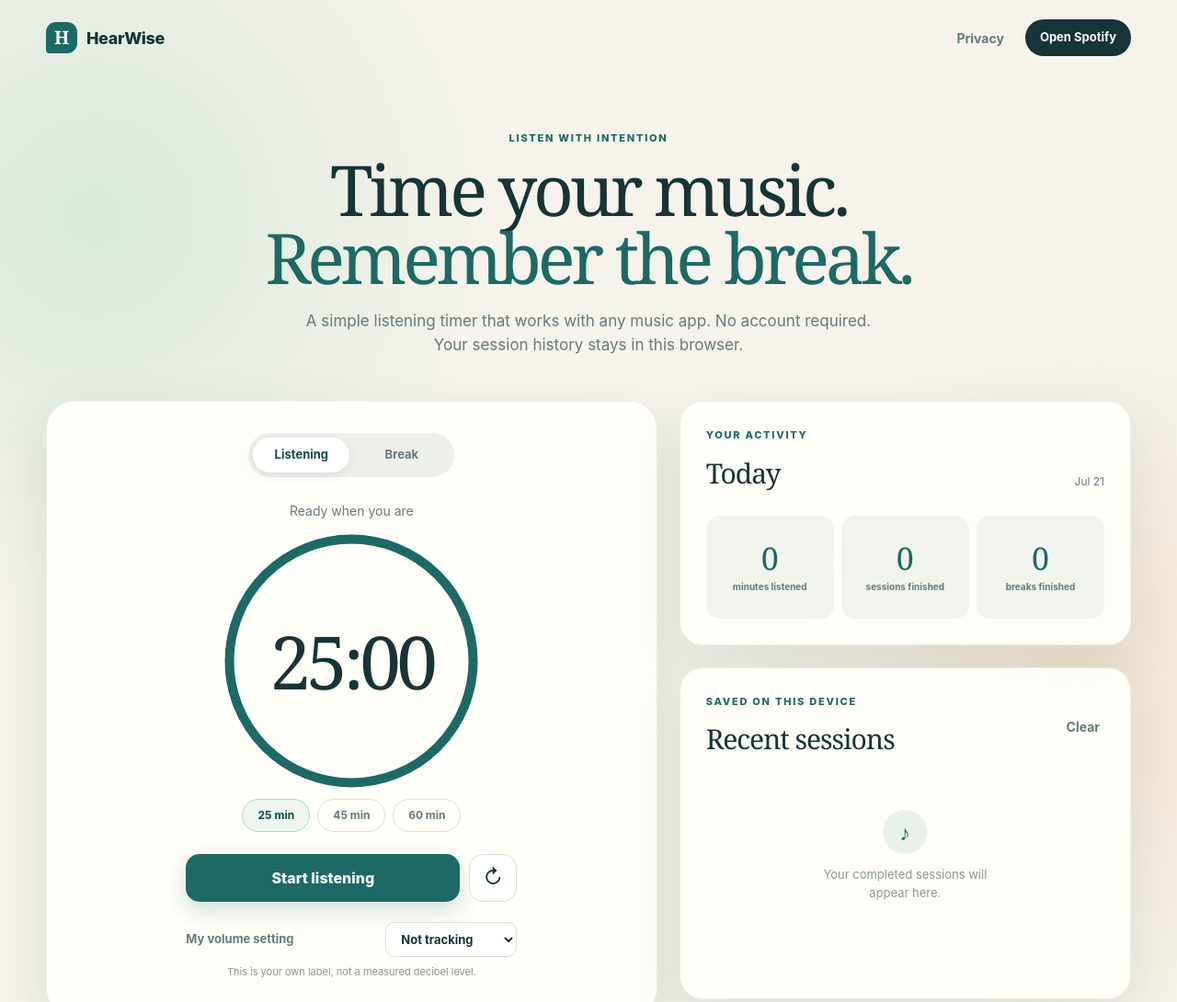
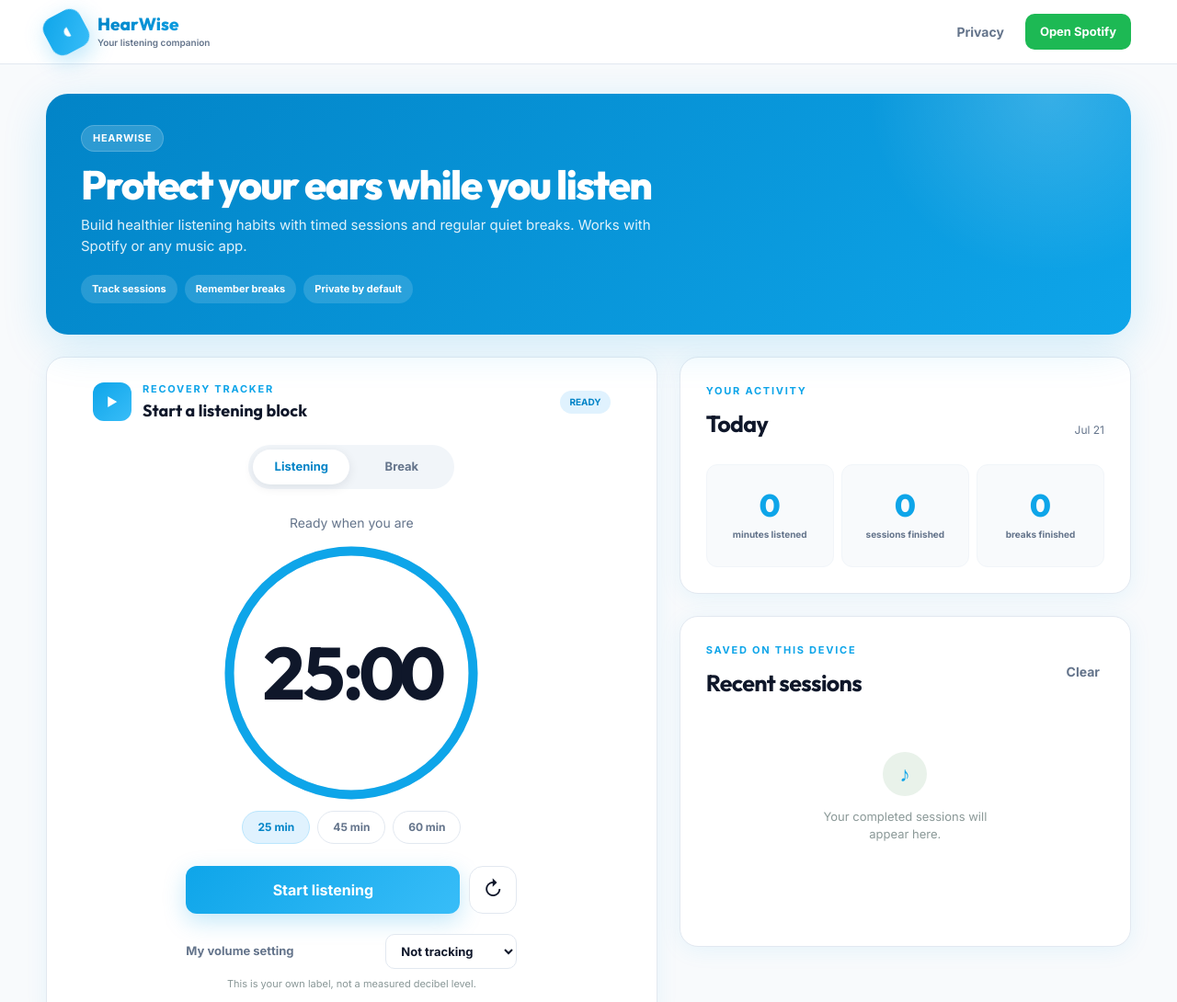
Before and after one commit to aishugogi11/hearwise, a website: page public/index.html in a window 1280 px wide. Shown: the top 1090 px of the page at 92% size. Drawn offline with Linux system fonts and the light colour scheme.

Commit message:
Restore the original HearWise design
Bring the public timer back into HearWise's blue dashboard visual system while preserving real, private session tracking.

```diff
--- a/public/index.html
+++ b/public/index.html
@@ -6,13 +6,16 @@
   <meta name="theme-color" content="#102a2b">
   <meta name="description" content="HearWise is a private listening timer that helps you pace music sessions and remember restorative breaks.">
   <title>HearWise — Listening Timer</title>
+  <link rel="preconnect" href="https://fonts.googleapis.com">
+  <link rel="preconnect" href="https://fonts.gstatic.com" crossorigin>
+  <link href="https://fonts.googleapis.com/css2?family=Inter:wght@400;500;600;700&family=Outfit:wght@500;600;700;800&display=swap" rel="stylesheet">
   <link rel="stylesheet" href="./styles.css">
 </head>
 <body>
   <header class="site-header">
     <a class="brand" href="./" aria-label="HearWise home">
-      <span class="brand-mark" aria-hidden="true">H</span>
-      <span>HearWise</span>
+      <span class="brand-mark" aria-hidden="true">◖</span>
+      <span class="brand-copy"><strong>HearWise</strong><small>Your listening companion</small></span>
     </a>
     <nav class="header-actions" aria-label="Quick links">
       <button class="text-button" id="privacyButton" type="button">Privacy</button>
@@ -24,13 +27,23 @@
 
   <main>
     <section class="hero">
-      <p class="eyebrow">Listen with intention</p>
-      <h1>Time your music.<br><span>Remember the break.</span></h1>
-      <p class="hero-copy">A simple listening timer that works with any music app. No account required. Your session history stays in this browser.</p>
+      <div class="hero-badge">HearWise</div>
+      <h1>Protect your ears while you listen</h1>
+      <p class="hero-copy">Build healthier listening habits with timed sessions and regular quiet breaks. Works with Spotify or any music app.</p>
+      <div class="hero-chips" aria-label="HearWise features">
+        <span>Track sessions</span>
+        <span>Remember breaks</span>
+        <span>Private by default</span>
+      </div>
     </section>
 
     <section class="app-grid" aria-label="Listening timer">
       <article class="timer-card">
+        <div class="card-heading">
+          <div class="card-heading-icon" aria-hidden="true">▶</div>
+          <div><p class="eyebrow">Recovery tracker</p><h2>Start a listening block</h2></div>
+          <span class="live-pill">Ready</span>
+        </div>
         <div class="mode-switch" role="group" aria-label="Timer mode">
           <button class="mode-button active" type="button" data-mode="listen">Listening</button>
           <button class="mode-button" type="button" data-mode="break">Break</button>
@@ -117,8 +130,8 @@
     </section>
 
     <section class="how-it-works">
-      <p class="eyebrow">Built for real use</p>
-      <h2>A calmer way to pace long listening days</h2>
+      <p class="eyebrow">Your listening plan</p>
+      <h2>A simple routine for long listening days</h2>
       <div class="steps">
         <article><span>1</span><h3>Choose a block</h3><p>Pick a listening duration that fits what you are doing.</p></article>
         <article><span>2</span><h3>Play anywhere</h3><p>Use Spotify or any music app while HearWise keeps time.</p></article>
--- a/public/styles.css
+++ b/public/styles.css
@@ -1,14 +1,14 @@
 :root {
-  --ink: #173436;
-  --muted: #667b7c;
-  --paper: #f5f3eb;
-  --card: #fffef9;
-  --line: #d9dfd8;
-  --green: #1d6965;
-  --green-dark: #114c4a;
-  --mint: #acd7c2;
-  --coral: #db705e;
-  --shadow: 0 22px 60px rgba(26, 61, 59, 0.11);
+  --ink: #0f172a;
+  --muted: #64748b;
+  --paper: #f8fafc;
+  --card: #ffffff;
+  --line: #e2e8f0;
+  --green: #0ea5e9;
+  --green-dark: #0284c7;
+  --mint: #bae6fd;
+  --coral: #f59e0b;
+  --shadow: 0 4px 24px rgba(14, 165, 233, 0.08);
 }
 
 * { box-sizing: border-box; }
@@ -19,10 +19,7 @@ body {
   margin: 0;
   min-width: 320px;
   color: var(--ink);
-  background:
-    radial-gradient(circle at 8% 12%, rgba(172, 215, 194, 0.38), transparent 27rem),
-    radial-gradient(circle at 92% 38%, rgba(238, 193, 151, 0.3), transparent 24rem),
-    var(--paper);
+  background: var(--paper);
   font-family: Inter, ui-sans-serif, -apple-system, BlinkMacSystemFont, "Segoe UI", sans-serif;
   line-height: 1.5;
 }
@@ -32,36 +29,53 @@ button, a { -webkit-tap-highlight-color: transparent; }
 button { color: inherit; }
 
 .site-header {
-  width: min(1180px, calc(100% - 40px));
-  height: 82px;
-  margin: 0 auto;
+  width: 100%;
+  height: 70px;
+  padding: 0 max(24px, calc((100% - 1180px) / 2));
   display: flex;
   align-items: center;
   justify-content: space-between;
+  position: sticky;
+  top: 0;
+  z-index: 5;
+  background: rgba(255, 255, 255, 0.96);
+  border-bottom: 1px solid var(--line);
+  backdrop-filter: blur(16px);
 }
 
 .brand {
   display: inline-flex;
-  gap: 10px;
+  gap: 12px;
   align-items: center;
   color: var(--ink);
   text-decoration: none;
-  font-size: 18px;
-  font-weight: 800;
-  letter-spacing: -0.02em;
 }
 
 .brand-mark {
-  width: 34px;
-  height: 34px;
+  width: 44px;
+  height: 44px;
   display: grid;
   place-items: center;
   color: white;
-  background: var(--green);
-  border-radius: 11px 11px 11px 4px;
-  font-family: Georgia, serif;
-  font-size: 20px;
+  background: linear-gradient(135deg, #0ea5e9, #38bdf8);
+  border-radius: 13px;
+  box-shadow: 0 8px 24px rgba(14, 165, 233, 0.28);
+  font-family: Outfit, sans-serif;
+  font-size: 25px;
+  transform: rotate(-28deg);
 }
+
+.brand-copy { display: flex; flex-direction: column; line-height: 1.15; }
+.brand-copy strong {
+  font-family: Outfit, sans-serif;
+  font-size: 19px;
+  font-weight: 800;
+  background: linear-gradient(135deg, #0284c7, #0ea5e9);
+  -webkit-background-clip: text;
+  background-clip: text;
+  -webkit-text-fill-color: transparent;
+}
+.brand-copy small { margin-top: 3px; color: var(--muted); font-size: 10px; font-weight: 600; }
 
 .header-actions {
   display: flex;
@@ -84,9 +98,9 @@ button { color: inherit; }
 
 .spotify-link {
   padding: 10px 16px;
-  color: white;
-  background: var(--ink);
-  border-radius: 999px;
+  color: #fff;
+  background: #1db954;
+  border-radius: 10px;
   text-decoration: none;
   font-size: 13px;
   font-weight: 750;
@@ -98,9 +112,42 @@ main {
 }
 
 .hero {
-  max-width: 790px;
-  margin: 60px auto 48px;
-  text-align: center;
+  max-width: none;
+  margin: 32px auto 24px;
+  padding: 34px 38px;
+  position: relative;
+  overflow: hidden;
+  color: #fff;
+  text-align: left;
+  background: linear-gradient(135deg, #0284c7, #0ea5e9);
+  border-radius: 24px;
+  box-shadow: 0 12px 48px rgba(14, 165, 233, 0.18);
+}
+
+.hero::after {
+  content: "";
+  width: 420px;
+  height: 420px;
+  position: absolute;
+  right: -120px;
+  top: -210px;
+  border-radius: 50%;
+  background: radial-gradient(circle, rgba(255,255,255,.18), transparent 66%);
+}
+
+.hero-badge {
+  width: fit-content;
+  margin-bottom: 12px;
+  padding: 5px 12px;
+  position: relative;
+  z-index: 1;
+  background: rgba(255,255,255,.17);
+  border: 1px solid rgba(255,255,255,.18);
+  border-radius: 999px;
+  font-size: 11px;
+  font-weight: 800;
+  letter-spacing: .06em;
+  text-transform: uppercase;
 }
 
 .eyebrow {
@@ -115,21 +162,33 @@ main {
 h1, h2, h3, p { margin-top: 0; }
 
 h1 {
-  margin-bottom: 20px;
-  font-family: Georgia, "Times New Roman", serif;
-  font-size: clamp(46px, 7vw, 76px);
-  font-weight: 500;
-  letter-spacing: -0.055em;
-  line-height: 0.98;
+  max-width: 680px;
+  margin-bottom: 10px;
+  position: relative;
+  z-index: 1;
+  font-family: Outfit, sans-serif;
+  font-size: clamp(30px, 5vw, 44px);
+  font-weight: 800;
+  letter-spacing: -0.035em;
+  line-height: 1.08;
 }
-
-h1 span { color: var(--green); }
 
 .hero-copy {
   max-width: 630px;
-  margin: 0 auto;
-  color: var(--muted);
-  font-size: 17px;
+  margin: 0;
+  position: relative;
+  z-index: 1;
+  color: rgba(255,255,255,.88);
+  font-size: 15px;
+}
+
+.hero-chips { margin-top: 20px; display: flex; flex-wrap: wrap; gap: 8px; position: relative; z-index: 1; }
+.hero-chips span {
+  padding: 7px 12px;
+  background: rgba(255,255,255,.14);
+  border-radius: 999px;
+  font-size: 11px;
+  font-weight: 700;
 }
 
 .app-grid {
@@ -142,25 +201,55 @@ h1 span { color: var(--green); }
 .timer-card,
 .today-card,
 .history-card {
-  background: rgba(255, 254, 249, 0.94);
-  border: 1px solid rgba(23, 52, 54, 0.08);
+  background: #fff;
+  border: 1px solid var(--line);
   box-shadow: var(--shadow);
 }
 
 .timer-card {
   min-height: 670px;
-  padding: 34px clamp(24px, 5vw, 58px);
+  padding: 26px clamp(24px, 5vw, 50px) 34px;
   display: flex;
   flex-direction: column;
   align-items: center;
-  border-radius: 30px;
+  border-radius: 20px;
+}
+
+.card-heading {
+  width: 100%;
+  margin-bottom: 24px;
+  display: grid;
+  grid-template-columns: 42px 1fr auto;
+  align-items: center;
+  gap: 12px;
+}
+.card-heading-icon {
+  width: 42px;
+  height: 42px;
+  display: grid;
+  place-items: center;
+  color: #fff;
+  background: linear-gradient(135deg, #0ea5e9, #38bdf8);
+  border-radius: 12px;
+  font-size: 13px;
+}
+.card-heading .eyebrow { margin-bottom: 2px; }
+.card-heading h2 { margin: 0; font-family: Outfit, sans-serif; font-size: 18px; }
+.live-pill {
+  padding: 5px 10px;
+  color: #0284c7;
+  background: #e0f2fe;
+  border-radius: 999px;
+  font-size: 10px;
+  font-weight: 800;
+  text-transform: uppercase;
 }
 
 .mode-switch {
   padding: 5px;
   display: flex;
   gap: 4px;
-  background: #edf0e9;
+  background: #f1f5f9;
   border-radius: 999px;
 }
 
@@ -179,7 +268,7 @@ h1 span { color: var(--green); }
 .mode-button.active {
   color: var(--green-dark);
   background: white;
-  box-shadow: 0 3px 12px rgba(23, 52, 54, 0.09);
+  box-shadow: 0 3px 12px rgba(15, 23, 42, 0.09);
 }
 
 .timer-status {
@@ -210,7 +299,7 @@ h1 span { color: var(--green); }
   stroke-width: 8;
 }
 
-.ring-track { stroke: #e8ebe5; }
+.ring-track { stroke: #e2e8f0; }
 
 .ring-progress {
   stroke: var(--green);
@@ -221,9 +310,10 @@ h1 span { color: var(--green); }
 body.break-mode .ring-progress { stroke: var(--coral); }
 
 .timer-time {
-  font-family: Georgia, "Times New Roman", serif;
+  font-family: Outfit, sans-serif;
+  font-weight: 700;
   font-size: clamp(58px, 9vw, 80px);
-  letter-spacing: -0.06em;
+  letter-spacing: -0.045em;
   font-variant-numeric: tabular-nums;
 }
 
@@ -251,7 +341,7 @@ body.break-mode .ring-progress { stroke: var(--coral); }
 .preset:hover, .preset.active {
   color: var(--green-dark);
   border-color: var(--mint);
-  background: #edf6ef;
+  background: #e0f2fe;
 }
 
 .timer-controls {
@@ -266,12 +356,12 @@ body.break-mode .ring-progress { stroke: var(--coral); }
   min-height: 52px;
   padding: 13px 22px;
   border: 0;
-  border-radius: 15px;
-  background: var(--green);
+  border-radius: 12px;
+  background: linear-gradient(135deg, #0ea5e9, #38bdf8);
   color: white;
   cursor: pointer;
   font-weight: 800;
-  box-shadow: 0 10px 24px rgba(29, 105, 101, 0.2);
+  box-shadow: 0 8px 24px rgba(14, 165, 233, 0.25);
 }
 
 .primary-button:hover { background: var(--green-dark); }
@@ -321,7 +411,7 @@ body.break-mode .ring-progress { stroke: var(--coral); }
 
 .today-card, .history-card {
   padding: 28px;
-  border-radius: 25px;
+  border-radius: 20px;
 }
 
 .section-heading {
@@ -333,10 +423,10 @@ body.break-mode .ring-progress { stroke: var(--coral); }
 
 .section-heading h2 {
   margin-bottom: 0;
-  font-family: Georgia, "Times New Roman", serif;
-  font-size: 30px;
-  font-weight: 500;
-  letter-spacing: -0.035em;
+  font-family: Outfit, sans-serif;
+  font-size: 25px;
+  font-weight: 700;
+  letter-spacing: -0.025em;
 }
 
 .today-date {
@@ -359,15 +449,16 @@ body.break-mode .ring-progress { stroke: var(--coral); }
   flex-direction: column;
   justify-content: center;
   text-align: center;
-  background: #f1f3ed;
-  border-radius: 15px;
+  background: #f8fafc;
+  border: 1px solid #f1f5f9;
+  border-radius: 12px;
 }
 
 .stat strong {
   color: var(--green);
-  font-family: Georgia, "Times New Roman", serif;
+  font-family: Outfit, sans-serif;
   font-size: 34px;
-  font-weight: 500;
+  font-weight: 800;
   line-height: 1;
 }
 
@@ -434,7 +525,8 @@ body.break-mode .ring-progress { stroke: var(--coral); }
   display: grid;
   place-items: center;
   border-radius: 11px;
-  background: #e9f2ea;
+  color: #0284c7;
+  background: #e0f2fe;
 }
 
 .history-item.break .history-icon { background: #fae9e5; }
@@ -459,9 +551,9 @@ body.break-mode .ring-progress { stroke: var(--coral); }
 .how-it-works > h2 {
   max-width: 650px;
   margin: 0 auto;
-  font-family: Georgia, "Times New Roman", serif;
+  font-family: Outfit, sans-serif;
   font-size: clamp(34px, 5vw, 50px);
-  font-weight: 500;
+  font-weight: 700;
   letter-spacing: -0.04em;
   line-height: 1.08;
 }
@@ -502,16 +594,16 @@ body.break-mode .ring-progress { stroke: var(--coral); }
   display: grid;
   grid-template-columns: 0.7fr 1.3fr;
   gap: 30px;
-  background: var(--ink);
+  background: linear-gradient(135deg, #0f172a, #1e3a5f);
   color: white;
   border-radius: 24px;
 }
 
 .wellness-note h2 {
   margin: 0;
-  font-family: Georgia, serif;
+  font-family: Outfit, sans-serif;
   font-size: 28px;
-  font-weight: 500;
+  font-weight: 700;
 }
 
 .wellness-note p {
```
